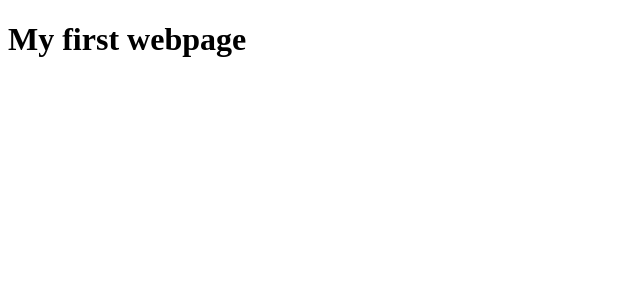
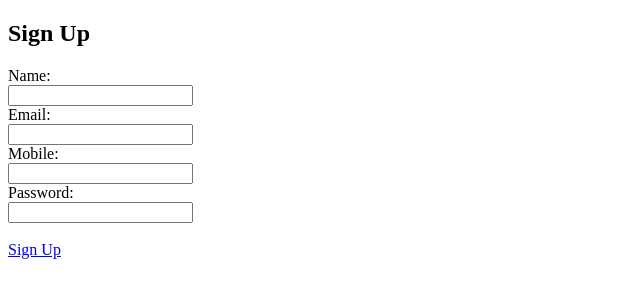
Before and after one commit to anuak01/cloudcomputing, a plain HTML site: page index.html in a window 1280 px wide. Shown: the whole page, without its empty margins (0-640 px from the left). Drawn offline with Linux system fonts and the light colour scheme.

Commit message:
Add files via upload

```diff
--- a/index.html
+++ b/index.html
@@ -1,11 +1,29 @@
 <!DOCTYPE html>
 <html lang="en">
 <head>
-    <meta charset="UTF-8">
-    <meta name="viewport" content="width=device-width, initial-scale=1.0">
-    <title>webpage</title>
+<meta charset="UTF-8">
+<meta name="viewport" content="width=device-width, initial-scale=1.0">
+<title>Sign Up</title>
 </head>
 <body>
-    <h1>My first webpage</h1>
+
+<h2>Sign Up</h2>
+<form action="/submit_form" method="post">
+  <label for="name">Name:</label><br>
+  <input type="text" id="name" name="name" required><br>
+
+  <label for="email">Email:</label><br>
+  <input type="email" id="email" name="email" required><br>
+
+  <label for="mobile">Mobile:</label><br>
+  <input type="tel" id="mobile" name="mobile" pattern="[0-9]{10}" required><br>
+
+  <label for="password">Password:</label><br>
+  <input type="password" id="password" name="password" required><br><br>
+
+
+</form>
+<a href="/signup" class="signup-button">Sign Up</a>
+
 </body>
 </html>
```
